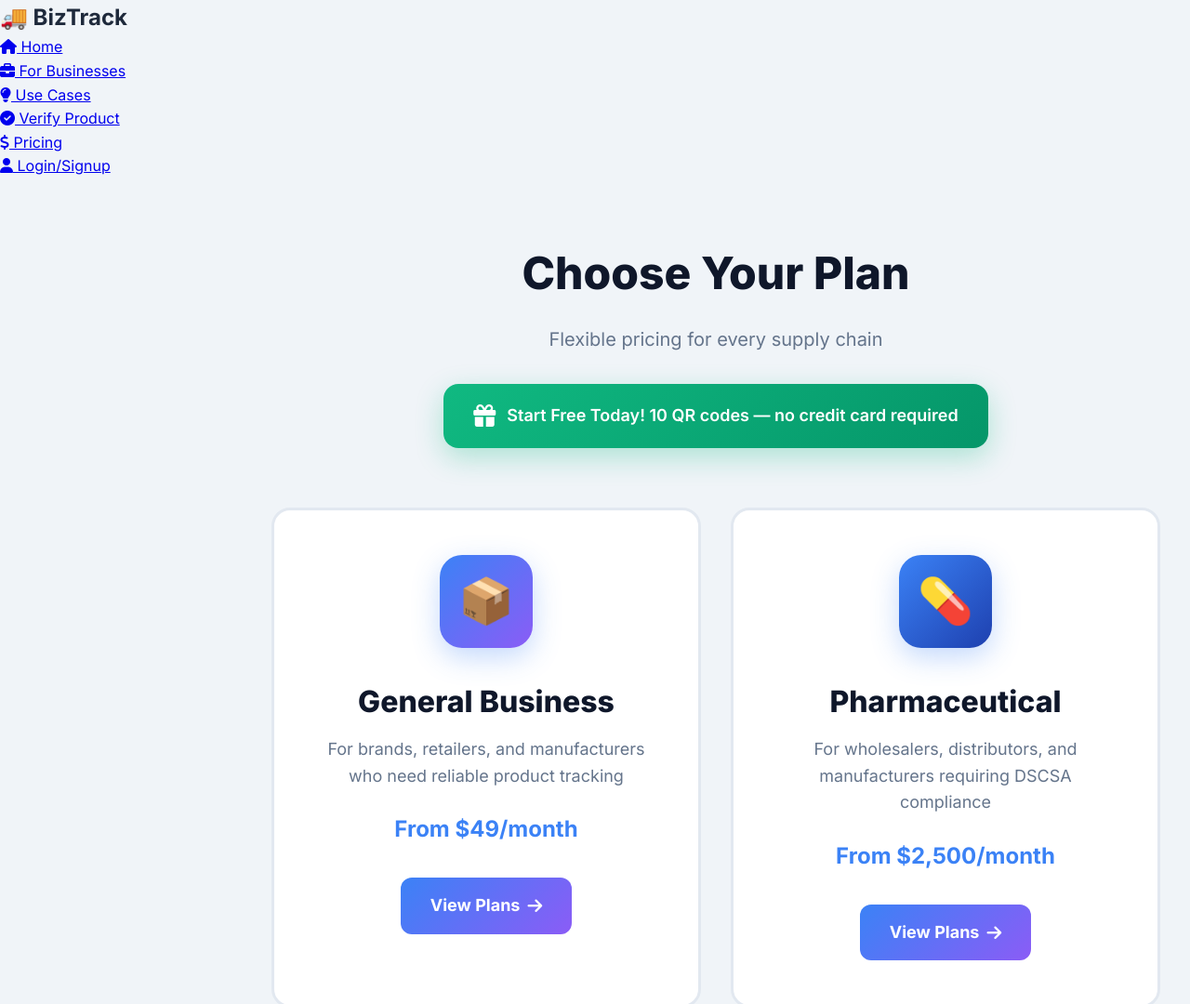
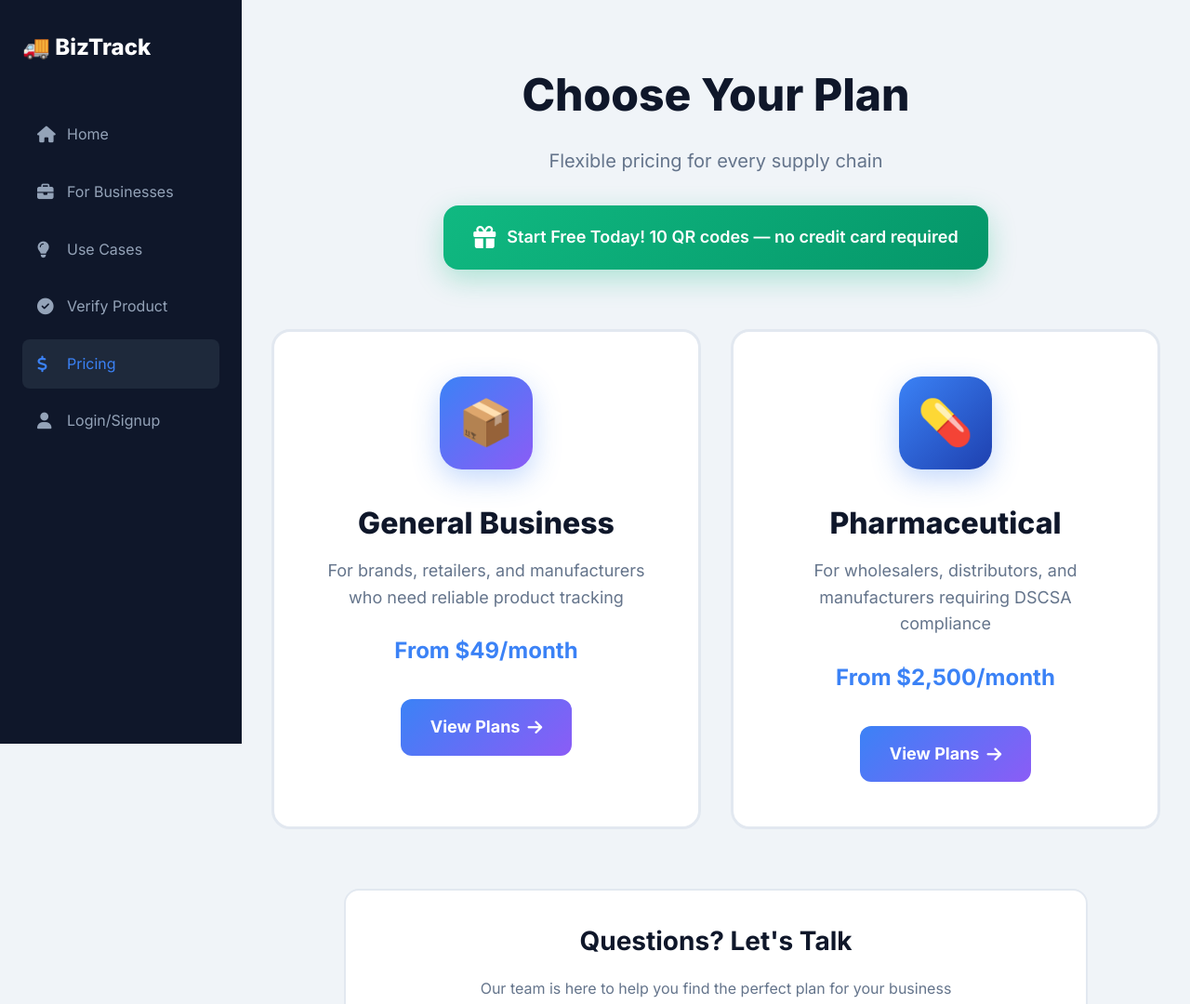
Before and after one commit to BizTrackxrp/Biztrack.xrp, a website: page pricing-hub.html in a window 1280 px wide. Shown: the top 1080 px of the page at 93% size. Drawn offline with Linux system fonts and the light colour scheme.

Commit message:
Update pricing-hub.html

```diff
--- a/pricing-hub.html
+++ b/pricing-hub.html
@@ -21,6 +21,60 @@
       background: #f0f4f8;
       color: #1e293b;
       line-height: 1.6;
+    }
+
+    /* Sidebar */
+    .sidebar {
+      position: fixed;
+      left: 0;
+      top: 0;
+      bottom: 0;
+      width: 260px;
+      background: #0f172a;
+      padding: 2rem 1.5rem;
+      z-index: 1000;
+      display: flex;
+      flex-direction: column;
+    }
+
+    .sidebar-logo {
+      margin-bottom: 3rem;
+    }
+
+    .sidebar-logo h1 {
+      color: #fff;
+      font-size: 1.5rem;
+      font-weight: 800;
+    }
+
+    .sidebar-nav {
+      list-style: none;
+      display: flex;
+      flex-direction: column;
+      gap: 0.5rem;
+    }
+
+    .sidebar-nav a {
+      color: #94a3b8;
+      text-decoration: none;
+      padding: 0.875rem 1rem;
+      border-radius: 8px;
+      display: flex;
+      align-items: center;
+      gap: 0.75rem;
+      font-weight: 500;
+      transition: all 0.2s;
+    }
+
+    .sidebar-nav a:hover,
+    .sidebar-nav a.active {
+      background: #1e293b;
+      color: #3b82f6;
+    }
+
+    .sidebar-nav i {
+      width: 20px;
+      font-size: 1.1rem;
     }
 
     /* Main Content */
@@ -242,6 +296,18 @@
 
     /* Responsive */
     @media (max-width: 768px) {
+      .sidebar {
+        width: 100%;
+        height: auto;
+        position: relative;
+        padding: 1.5rem;
+      }
+
+      .sidebar-nav {
+        flex-direction: row;
+        overflow-x: auto;
+      }
+
       .main-content,
       .footer {
         margin-left: 0;
```
